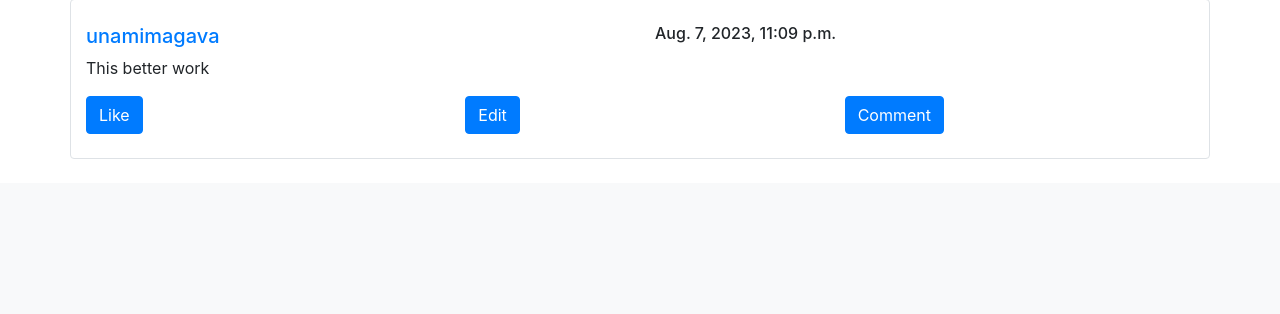
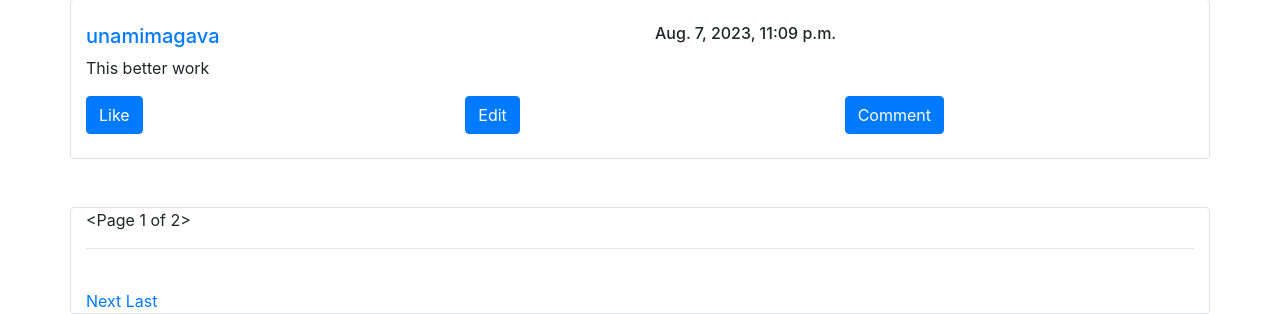
Before and after one commit to luyandamagava/Network, a Django app: page / in a window 1280 px wide. Shown: the part 953-1267 px from the top of the page. Before the commit the page ends 1112 px from the top, so only its background shows below. Run offline with Django 3.2, Linux system fonts and the light colour scheme; data comes from the database, SQL or seed files in the repository; some libraries are stand-ins or nearby versions.

Commit message:
working?

```diff
--- a/network/templates/network/index.html
+++ b/network/templates/network/index.html
@@ -48,5 +48,26 @@
         <br>
         {% endfor %}
 
+    <br>
+    <div class="container border rounded">
+        {{ page_obj }}
+        <br>
+        <hr>
+        <br>
+        {% if page_obj.has_previous %}
+            <a href="?page=1">First</a>
+            <a href="?page={{ page_obj.previous_page_number }}">Previous</a>
+        {% endif %}
+
+        {% if page_obj.has_next %}
+
+            <a href="?page={{ page_obj.next_page_number }}">Next</a>
+            <a href="?page={{ page_obj.paginator.num_pages }}">Last</a>
+
+        {% endif %}
+
+
+    </div>
+
 
 {% endblock %}
--- a/network/views.py
+++ b/network/views.py
@@ -6,13 +6,18 @@ from django.urls import reverse
 
 from .models import User, Comment, Post
 from django.contrib import messages
+from django.core.paginator import Paginator
 
 
 def index(request):
     posts = Post.objects.all()
+    paginator = Paginator(posts, 2)
+    page_number = request.GET.get('page')
 
     return render(request, "network/index.html", {
         "posts": posts,
+        "page_obj": paginator.get_page(page_number)
+
     })
 
 
```
